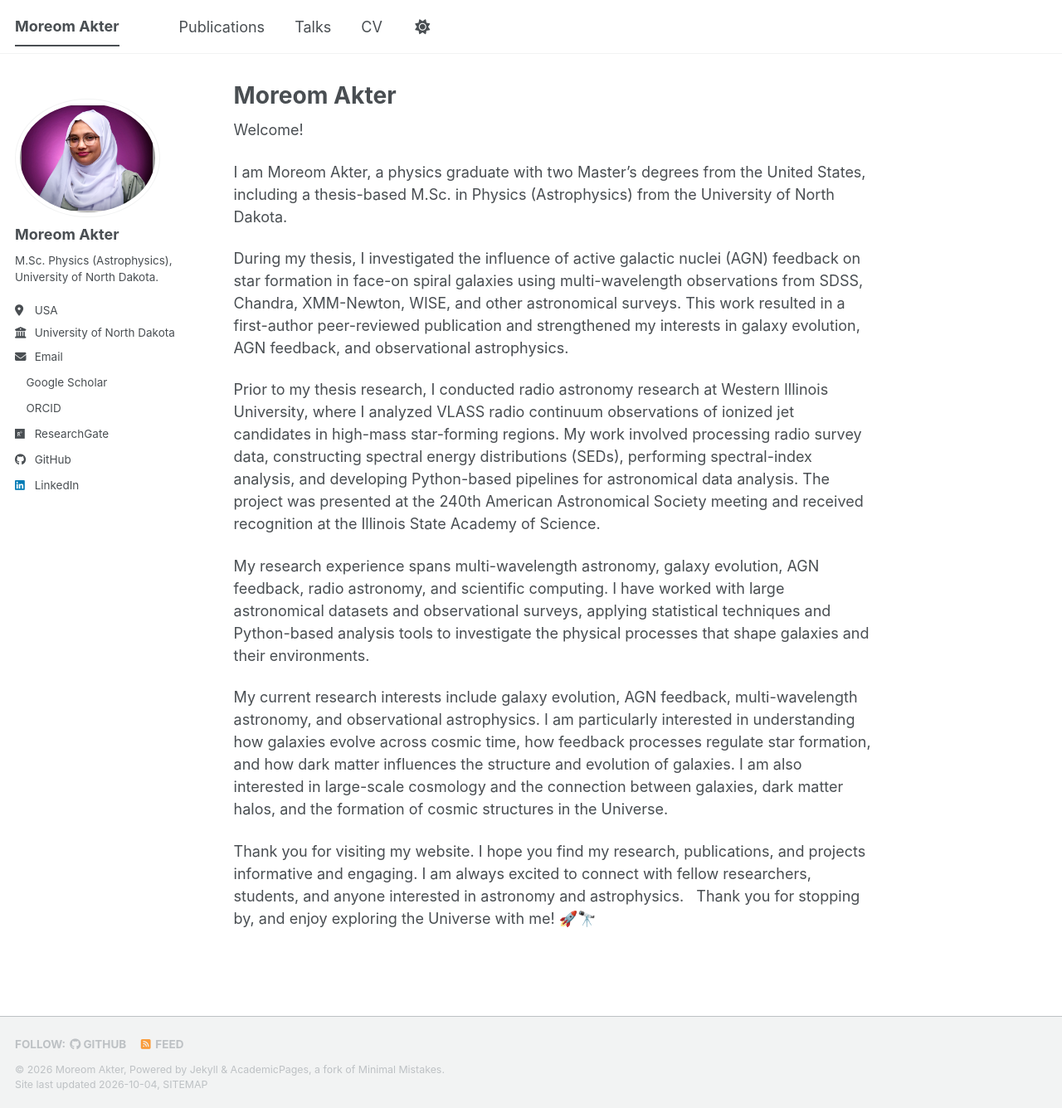
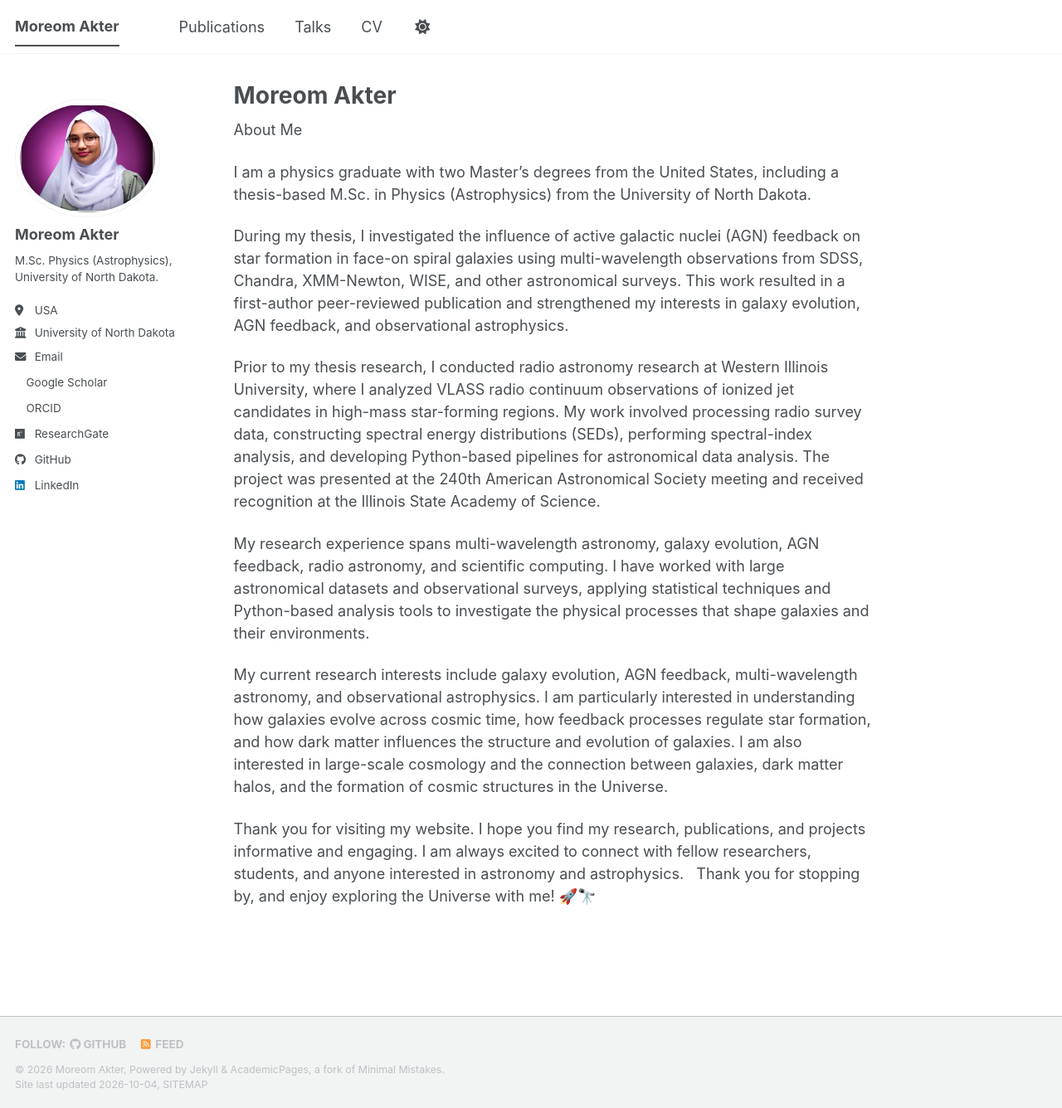
Before and after one commit to Moreom/Moreom.github.io, a Jekyll site: the page built from _pages/about.md, in a window 1280 px wide and 1336 px high. Shown: the whole window at 83% size. Built offline with Jekyll 4.4.1, drawn with Linux system fonts in a browser that asks for light colours; a style sheet for code colours, icons or effects is not loaded.

Commit message:
Revise about page introduction and formatting
Updated the introduction section to improve clarity and formatting.

```diff
--- a/_pages/about.md
+++ b/_pages/about.md
@@ -7,9 +7,9 @@ redirect_from:
   - /about.html
 ---
 
-Welcome!
+About Me
 
-I am Moreom Akter, a physics graduate with two Master's degrees from the United States, including a thesis-based M.Sc. in Physics (Astrophysics) from the University of North Dakota.
+I am a physics graduate with two Master's degrees from the United States, including a thesis-based M.Sc. in Physics (Astrophysics) from the University of North Dakota.
 
 
 During my thesis, I investigated the influence of active galactic nuclei (AGN) feedback on star formation in face-on spiral galaxies using multi-wavelength observations from SDSS, Chandra, XMM-Newton, WISE, and other astronomical surveys. This work resulted in a first-author peer-reviewed publication and strengthened my interests in galaxy evolution, AGN feedback, and observational astrophysics.
```
